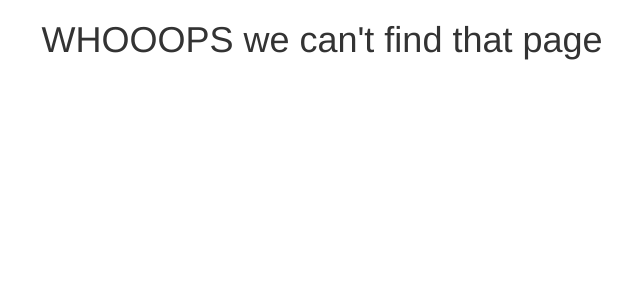
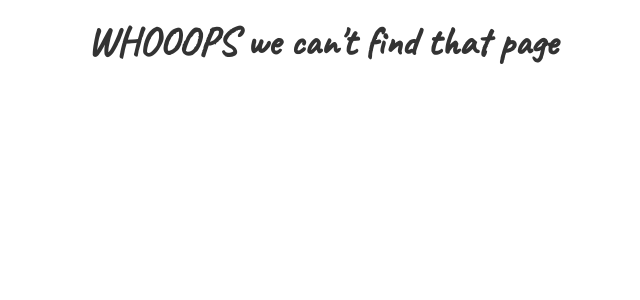
Before and after one commit to GeGe-K/News-Highlights, a Flask app: template app/templates/fourOwfour.html in a window 1280 px wide. Shown: the part 58-358 px from the top of the page, without its empty margins (318-958 px from the left). Run offline with Flask 2, Linux system fonts and the light colour scheme; the template is opened without the code that fills it, so the values that code supplies are empty; some libraries are stand-ins or nearby versions.

Commit message:
styled the h1.

```diff
--- a/app/static/css/index.css
+++ b/app/static/css/index.css
@@ -1,7 +1,8 @@
-/* body{
+h1{
     font-family: 'Caveat', cursive;
     font-weight: bold;
-} */
+    font-size: 40px;
+}
 h2{
     font-family: 'Caveat', cursive;
     font-weight: bold;
```
